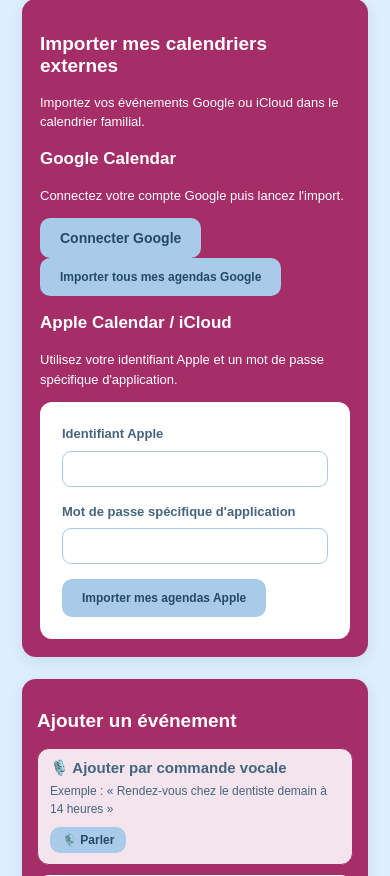
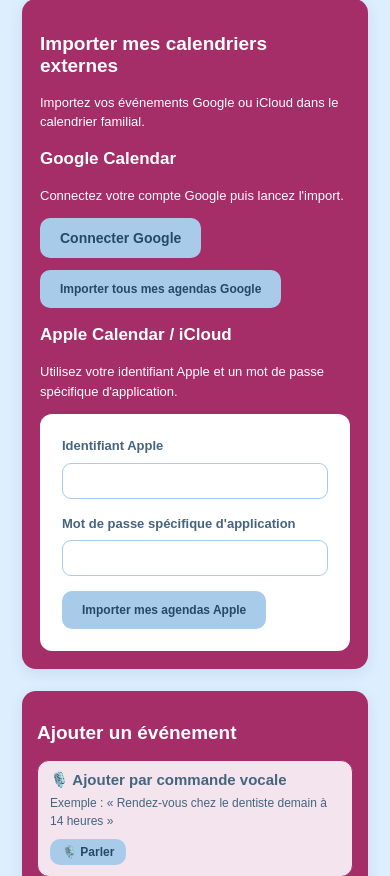
Before and after one commit to MSEDIT-1304/Dis-moi-tout, a Flask app: page /calendar in a window 390 px wide. Shown: the part 383-1259 px from the top of the page. Run offline with Flask 3, Linux system fonts and the light colour scheme; the visitor is signed in with stand-in values (Sample User, id 1); data that the repository does not hold is empty.

Commit message:
Update style.css

```diff
--- a/static/style.css
+++ b/static/style.css
@@ -1256,3 +1256,31 @@ html body .profile-header-actions .profile-button {
     display: inline-block !important;
     margin: 0 !important;
 }
+/* MOBILE — ESPACEMENT DES BOUTONS GESTION DES MEMBRES */
+@media (max-width: 600px) {
+    html body .members-header .members-button {
+        display: inline-block !important;
+        margin: 12px 0 12px !important;
+    }
+
+    html body .members-header {
+        margin-bottom: 25px !important;
+    }
+}
+/* MOBILE — ESPACEMENT DES BOUTONS GOOGLE */
+@media (max-width: 600px) {
+    html body .calendar-import-provider > a.calendar-button {
+        display: block !important;
+        width: fit-content !important;
+        margin: 12px 0 !important;
+    }
+
+    html body .calendar-import-provider form {
+        margin-top: 12px !important;
+    }
+
+    html body .calendar-import-provider form button.calendar-button {
+        display: block !important;
+        margin: 0 !important;
+    }
+}
```
